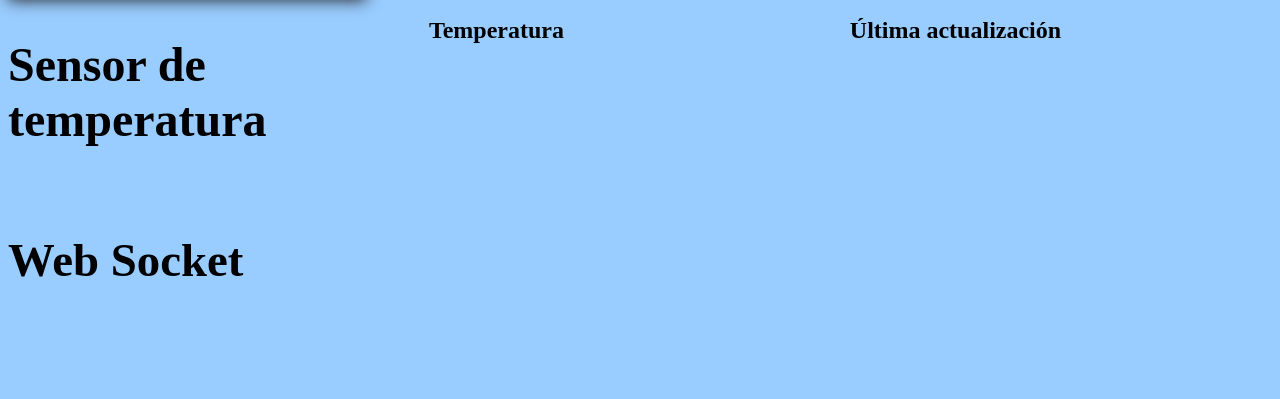
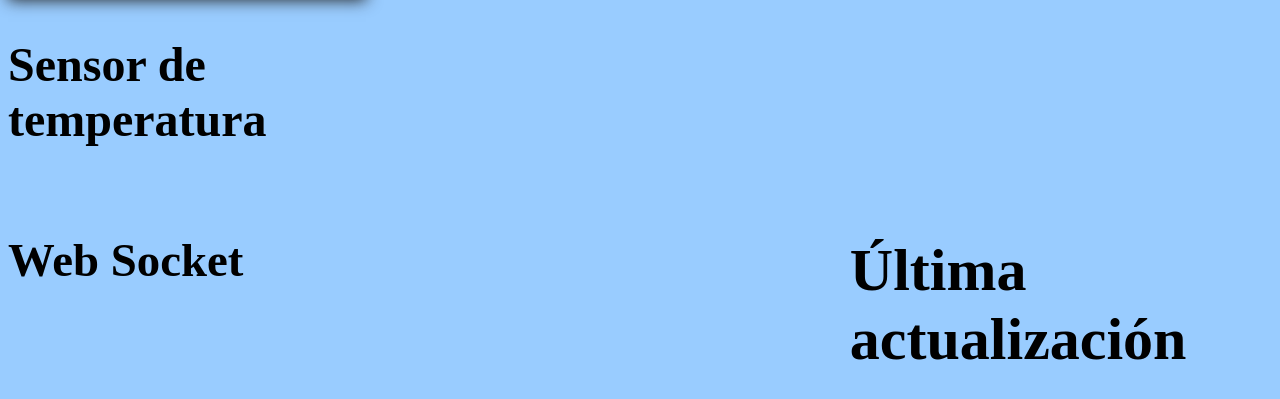
Before and after one commit to blackaosdragon/raspberryServer, a website: page home/index.html in a window 1280 px wide. Shown: the part 171-570 px from the top of the page. Drawn offline with Linux system fonts and the light colour scheme.

Commit message:
Fin de estilos

```diff
--- a/home/index.html
+++ b/home/index.html
@@ -18,7 +18,7 @@
         <h2>Sensor de temperatura</h2>
     </div>
     <div class="sensor">
-        <h2>Temperatura</h2>
+        <h2></h2>
     </div>
     <div class="time">
         <h2>Última actualización</h2>
--- a/home/styles.css
+++ b/home/styles.css
@@ -31,6 +31,14 @@ body{
     grid-area: tiempo;
     font-size: 250%;
 }
+.time{
+    grid-area: tiempo;
+    font-size: 250%;
+}
+.sensor{
+    grid-area: tiempo;
+    font-size: 250%;
+}
 .footer{
     grid-area: footer;
 }
```
